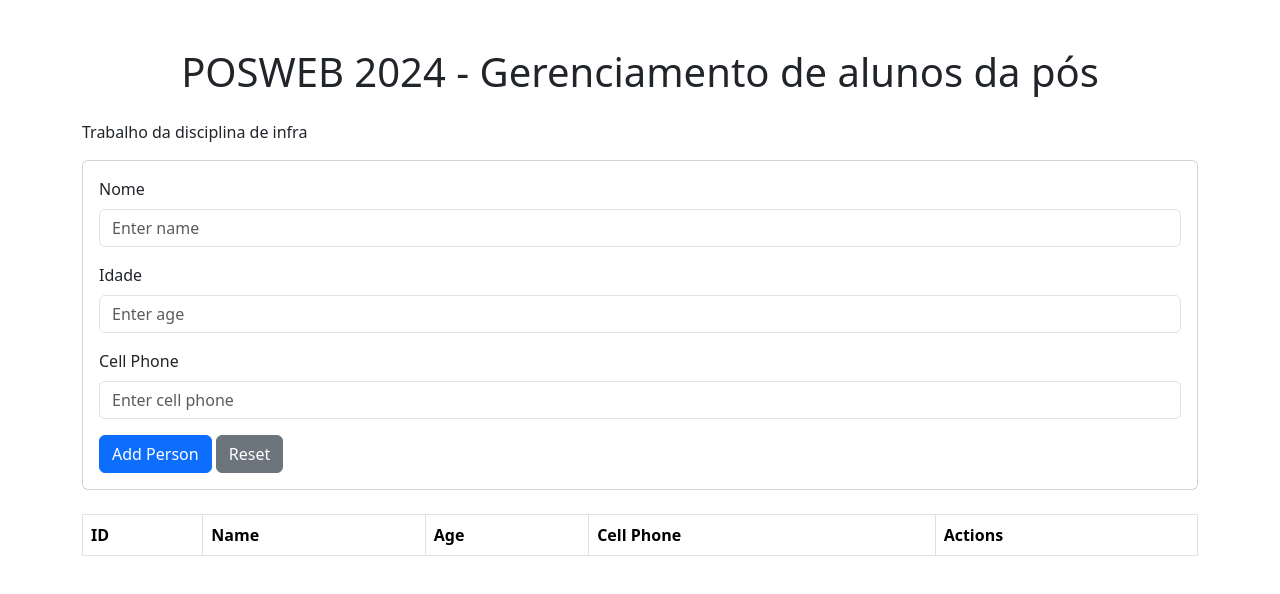
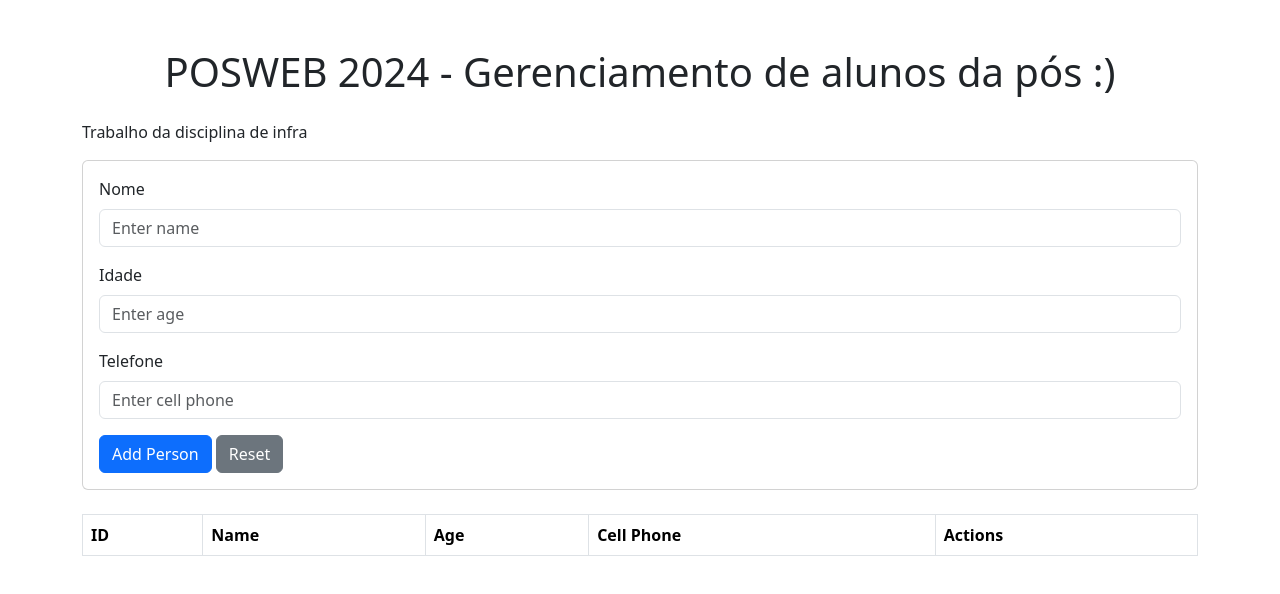
Before and after one commit to vinivoa97/trabalho-infra, a plain HTML site: page frontend/index.html in a window 1280 px wide. Drawn offline with nearby package versions, Linux system fonts and the light colour scheme; no server answers.

Commit message:
feat: change title

```diff
--- a/frontend/index.html
+++ b/frontend/index.html
@@ -11,7 +11,7 @@
   </head>
   <body>
     <div class="container mt-5">
-      <h1 class="text-center mb-4">POSWEB 2024 - Gerenciamento de alunos da pós</h1>
+      <h1 class="text-center mb-4">POSWEB 2024 - Gerenciamento de alunos da pós :)</h1>
       <p>Trabalho da disciplina de infra</p>
       <!-- Form to Add or Update Person -->
       <div class="card mb-4">
@@ -39,7 +39,7 @@
               />
             </div>
             <div class="mb-3">
-              <label for="cell_phone" class="form-label">Cell Phone</label>
+              <label for="cell_phone" class="form-label">Telefone</label>
               <input
                 type="text"
                 class="form-control"
```
